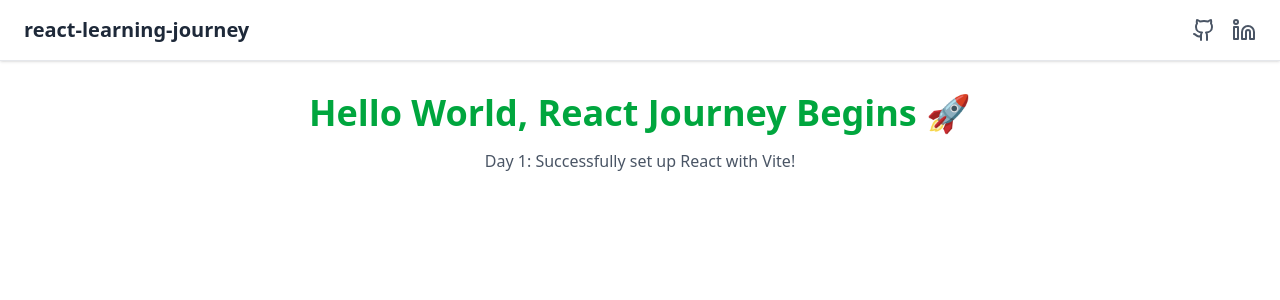
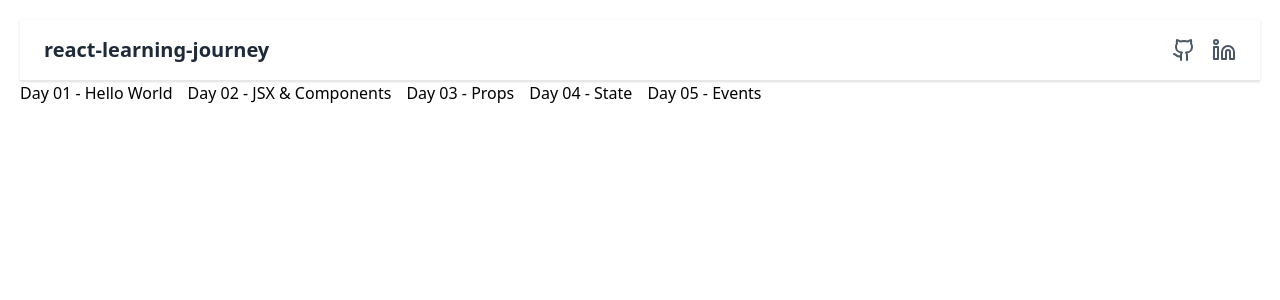
Before and after one commit to Vignesh-Ajri/react-learning-journey, a React (Vite) app: page / in a window 1280 px wide. Shown: the top 300 px of the page. Built offline with nearby package versions, Linux system fonts and the light colour scheme.

Commit message:
Day01-.md update

```diff
--- a/src/App.jsx
+++ b/src/App.jsx
@@ -1,13 +1,46 @@
+import { BrowserRouter as Router, Routes, Route, Link } from "react-router-dom";
 import "./App.css";
 import Header from "./components/Header";
-import Day01HelloWorld from "./days/Day01-HelloWorld";
+import Day01 from "./days/Day01-HelloWorld";
+import Day02 from "./days/Day02-JSX-Component";
 
 function App() {
   return (
-    <>
-      <Header />
-      <Day01HelloWorld />
-    </>
+    <Router>
+      <div style={{ padding: "20px" }}>
+        <Header />
+
+        {/* Navigation */}
+        <nav>
+          <ul style={{ display: "flex", gap: "15px" }}>
+            <li>
+              <Link to="/day01">Day 01 - Hello World</Link>
+            </li>
+            <li>
+              <Link to="/day02">Day 02 - JSX & Components</Link>
+            </li>
+            <li>
+              <Link to="/day03">Day 03 - Props</Link>
+            </li>
+            <li>
+              <Link to="/day04">Day 04 - State</Link>
+            </li>
+            <li>
+              <Link to="/day05">Day 05 - Events</Link>
+            </li>
+          </ul>
+        </nav>
+
+        {/* Routes */}
+        <Routes>
+          <Route path="/day01" element={<Day01 />} />
+          <Route path="/day02" element={<Day02 />} />
+          {/* <Route path="/day03" element={<Day03 />} />
+          <Route path="/day04" element={<Day04 />} />
+          <Route path="/day05" element={<Day05 />} /> */}
+        </Routes>
+      </div>
+    </Router>
   );
 }
 
```
Also changed, not shown: src/days/Day02-JSX-Component.jsx (added), src/days/Day02-React.jsx (deleted), 1 other file (tests, documents, lock files or other folders).
